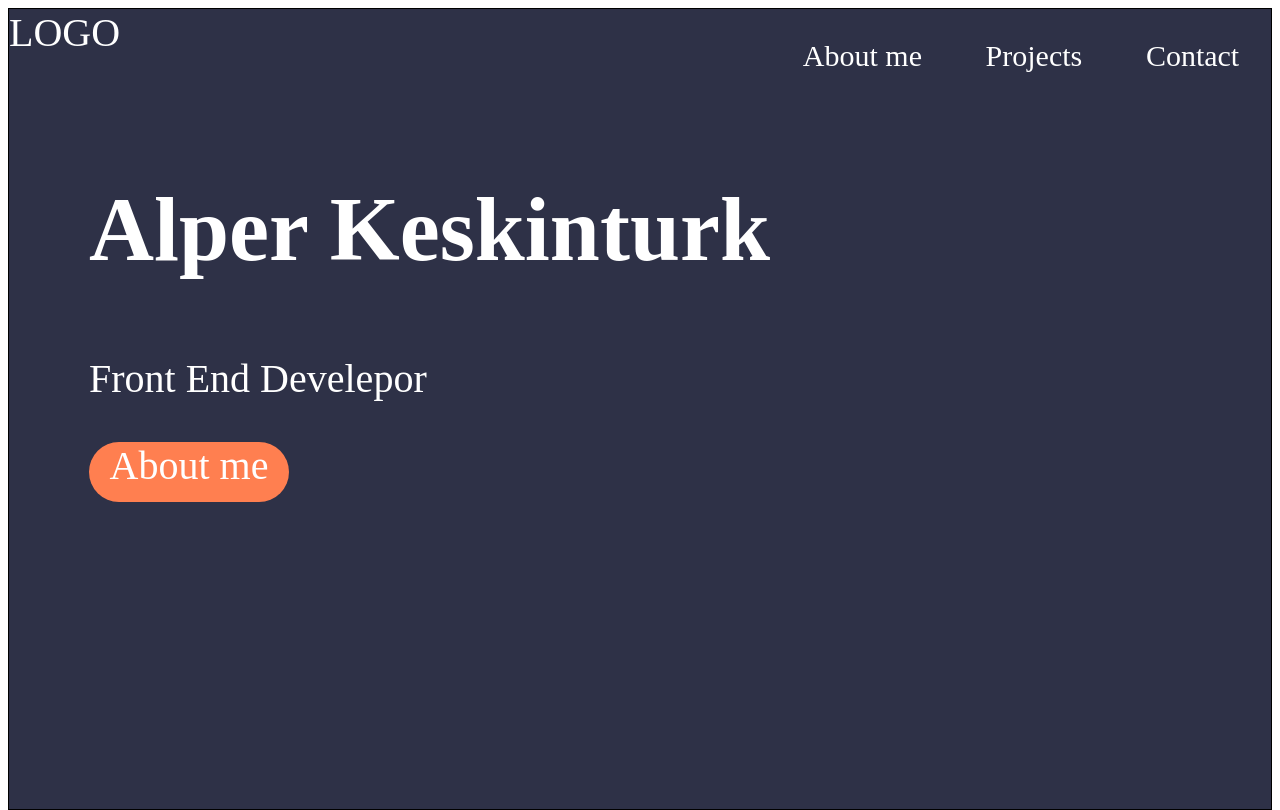
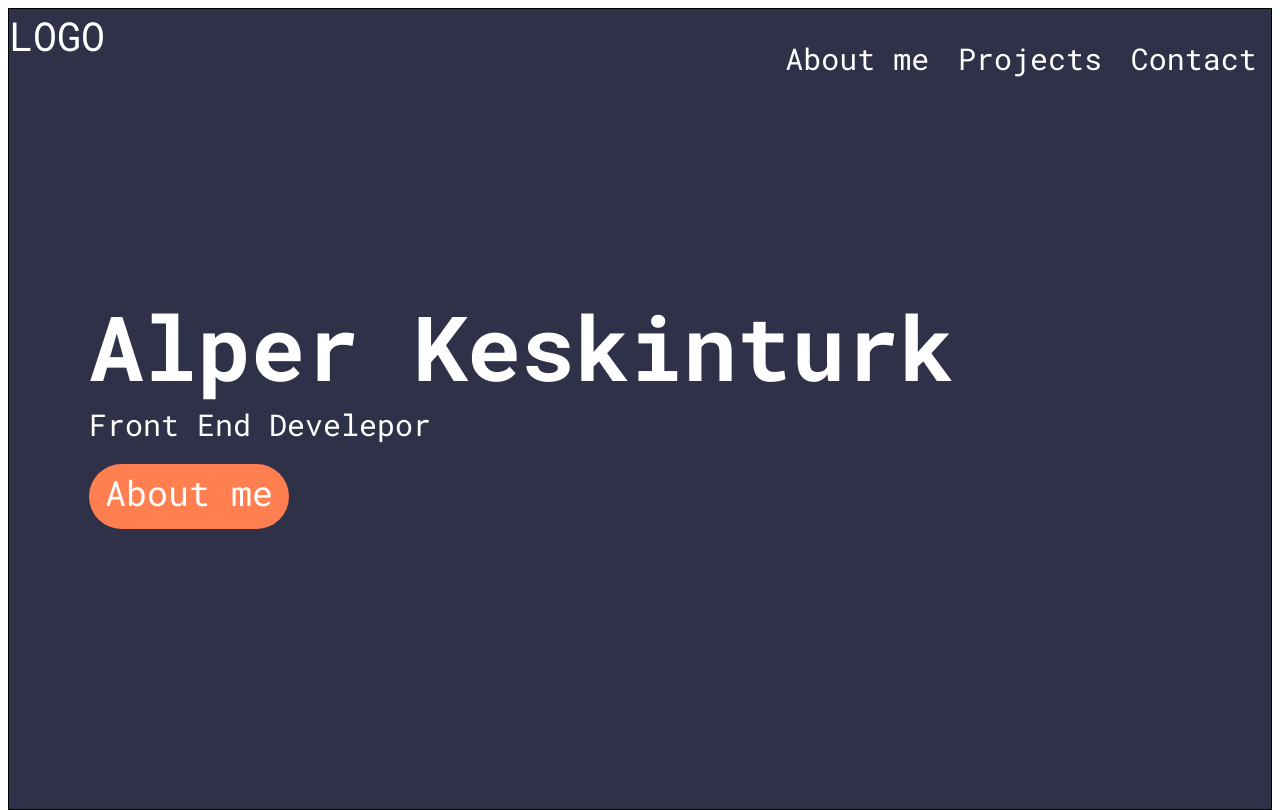
Before and after one commit to Alperkeskinturk/PortfolioWebsite, a plain HTML site: page index.html in a window 1280 px wide. Shown: the top 810 px of the page. Drawn offline with Linux system fonts and the light colour scheme.

Commit message:
Update on portfolio website

```diff
--- a/index.html
+++ b/index.html
@@ -1,7 +1,11 @@
 <!DOCTYPE html>
 <html>
     <head>
-        <link rel="stylesheet" href="style.css"/>
+        <link rel="stylesheet" href="style.css"/><link rel="preconnect" href="https://fonts.googleapis.com">
+        <link rel="preconnect" href="https://fonts.gstatic.com" crossorigin>
+        <link rel="preconnect" href="https://fonts.googleapis.com">
+        <link rel="preconnect" href="https://fonts.gstatic.com" crossorigin>
+        <link href="https://fonts.googleapis.com/css2?family=Roboto+Mono:wght@100;400;600;700&display=swap" rel="stylesheet">
         <title>Portfolio</title>
         <meta charset="UTF-8"/>
     </head>
@@ -15,12 +19,13 @@
                     <li>Contact</li>
                 </ul>
             </nav>
+        <div class="hero-area">
             <div class="hero-text">
                 <h1>Alper Keskinturk</h1>
                 <p>Front End Develepor</p>
                 <div class="button">About me</div>
             </div>
-
+        </div>
         </section>
         <section></section>
         <section></section>
--- a/style.css
+++ b/style.css
@@ -1,3 +1,6 @@
+body {
+    font-family: 'Roboto Mono', monospace;
+}
 section {
     height: 500px;
     background-color: white;
@@ -29,9 +32,22 @@ li {
 }
 h1 {
     font-size: 90px;
+    margin: 0;
+}
+p {
+    margin: 0;
+    font-size: 30px;
+    font-weight: 400;
 }
 .hero-text {
     margin-left: 80px;
+    margin-bottom: 200px;
+}
+.hero-area {
+    display: flex;
+    flex-direction: column;
+    height: 100%;
+    justify-content: center;
 }
 .button {
     width: 200px;
@@ -39,4 +55,8 @@ h1 {
     border-radius: 40px;
     background-color: coral;
     text-align: center;
+    font-size: 35px;
+    font-weight: 400;
+    padding-top: 5px;
+    margin-top: 20px;
 }
```
